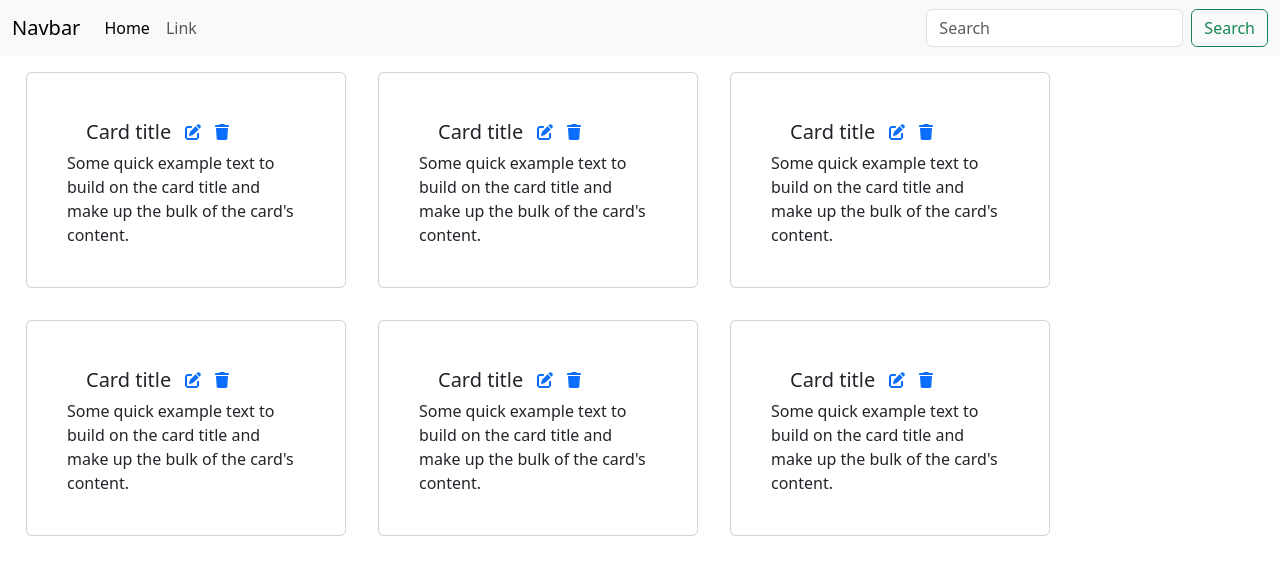
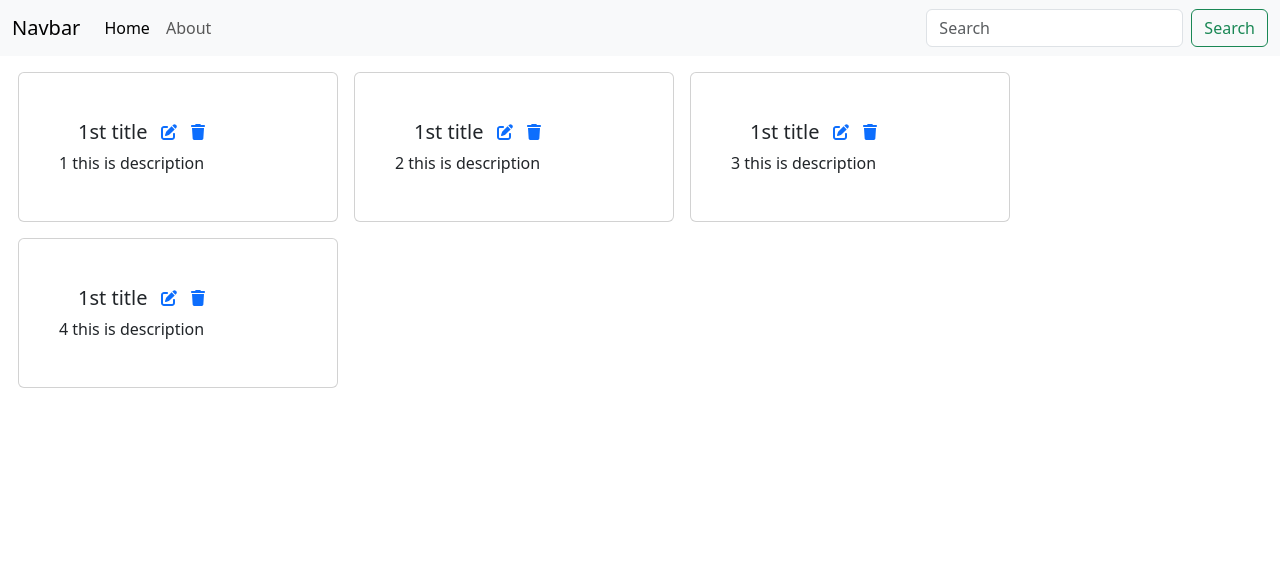
Before and after one commit to Rupali-Jaiswal/iNoteBook, a React (Create React App) app: page / in a window 1280 px wide. Shown: the top 574 px of the page. Built offline with nearby package versions, Linux system fonts and the light colour scheme.

Commit message:
Frontend Setup

```diff
--- a/src/App.css
+++ b/src/App.css
@@ -1,3 +1,6 @@
+#card{
+  height: 150px;
+}
 @media  screen and (min-width:1100px ){
   #note{
     display: flex;
--- a/src/App.js
+++ b/src/App.js
@@ -1,25 +1,24 @@
 import './App.css';
+import About from './components/About';
 import Navbar from './components/Navbar';
-import Note from './components/Note';
+import Notes from './components/Notes';
+import NoteState from './context/notes/NoteState';
 import {
-  BrowserRouter,
-  Link,
+  BrowserRouter as Router,
   Route,
   Routes,
 } from "react-router-dom";
 function App() {
   return (
-    <div>
-      <Navbar/>
-      <div id="note">
-      <Note/>
-      <Note/>
-      <Note/>
-      <Note/>
-      <Note/>
-      <Note/>
-      </div>
-    </div>
+    <NoteState>
+      <Router>
+        <Navbar/>
+        <Routes>
+          <Route exact path='/' element={<Notes />} />
+          <Route exact path='/About' element={<About />} />
+        </Routes>
+      </Router>
+    </NoteState>
   );
 }
 
--- /dev/null
+++ b/src/components/About.js
@@ -0,0 +1,10 @@
+import React, { useEffect } from 'react'
+import { useContext } from 'react'
+import NoteContext from '../context/notes/NoteContext'
+
+export default function About () {
+    const a=useContext(NoteContext)
+  return (
+    <div>About</div>
+  )
+}
--- a/src/components/Navbar.js
+++ b/src/components/Navbar.js
@@ -1,26 +1,33 @@
-import React from 'react'
+import React ,{useEffect}from 'react'
+import {
+ Link, useLocation
+} from "react-router-dom";
 
 export default function Navbar() {
+  let location=useLocation()
+  useEffect(()=>{
+    console.log(location.pathname)
+  },[location])
   return (
     <div>
-      <nav class="navbar navbar-expand-lg bg-body-tertiary">
-        <div class="container-fluid">
-          <a class="navbar-brand" href='/'>Navbar</a>
-          <button class="navbar-toggler" type="button" data-bs-toggle="collapse" data-bs-target="#navbarSupportedContent" aria-controls="navbarSupportedContent" aria-expanded="false" aria-label="Toggle navigation">
-            <span class="navbar-toggler-icon"></span>
+      <nav className="navbar navbar-expand-lg bg-body-tertiary">
+        <div className="container-fluid">
+          <Link className="navbar-brand" to='/'>Navbar</Link>
+          <button className="navbar-toggler" type="button" data-bs-toggle="collapse" data-bs-target="#navbarSupportedContent" aria-controls="navbarSupportedContent" aria-expanded="false" aria-label="Toggle navigation">
+            <span className="navbar-toggler-icon"></span>
           </button>
-          <div class="collapse navbar-collapse" id="navbarSupportedContent">
-            <ul class="navbar-nav me-auto mb-2 mb-lg-0">
-              <li class="nav-item">
-                <a class="nav-link active" aria-current="page" href='/'>Home</a>
+          <div className="collapse navbar-collapse" id="navbarSupportedContent">
+            <ul className="navbar-nav me-auto mb-2 mb-lg-0">
+              <li className="nav-item">
+                <Link className={`nav-link ${location.pathname==='/'?"active":""}`} aria-current="page" to='/'>Home</Link>
               </li>
-              <li class="nav-item">
-                <a class="nav-link" href='/'>Link</a>
+              <li className="nav-item">
+                <Link className={`nav-link ${location.pathname==='/About'?"active":""}`} to='/About'>About</Link>
               </li>
             </ul>
-            <form class="d-flex" role="search">
-              <input class="form-control me-2" type="search" placeholder="Search" aria-label="Search" />
-              <button class="btn btn-outline-success" type="submit">Search</button>
+            <form className="d-flex" role="search">
+              <input className="form-control me-2" type="search" placeholder="Search" aria-label="Search" />
+              <button className="btn btn-outline-success" type="submit">Search</button>
             </form>
           </div>
         </div>
--- a/src/components/Note.js
+++ b/src/components/Note.js
@@ -3,17 +3,18 @@ import { FontAwesomeIcon } from '@fortawesome/react-fontawesome'
 import { faPenToSquare } from '@fortawesome/free-solid-svg-icons'
 import { faTrash } from '@fortawesome/free-solid-svg-icons'
 
-export default function Note() {
+export default function Note(props) {
+  const {title,description}=props;
   return (
     <div>
-      <div id="card"className="card m-3 p-xl-4">
+      <div id="card" className="card mt-3 mx-2 p-xl-4">
         <div className="card-body ">
           <div className="container d-flex flex-row">
-          <h5 className="card-title" style={{margin:"5px", padding:"2px"}}>Card title</h5>
+          <h5 className="card-title" style={{margin:"5px", padding:"2px"}}>{title}</h5>
           <a href='/' style={{margin:"5px", padding:"2px"}}><FontAwesomeIcon icon={faPenToSquare} /></a>
           <a href='/'style={{margin:"5px", padding:"2px"}}><FontAwesomeIcon icon={faTrash} /></a>
           </div>
-          <p className="card-text">Some quick example text to build on the card title and make up the bulk of the card's content.</p>
+          <p className="card-text">{description}</p>
         </div>
       </div>
     </div>
--- /dev/null
+++ b/src/components/Notes.js
@@ -0,0 +1,14 @@
+import React, { useContext } from 'react'
+import Note from './Note'
+import NoteContext from '../context/notes/NoteContext'
+
+export default function Notes() {
+  const{notes,addNote,deleteNote}=useContext(NoteContext)
+  return (
+    <div id="note">
+      {notes.map((x)=>{
+      return <Note title={x.title} description={x.description}/>
+    })}
+    </div>
+  )
+}
--- /dev/null
+++ b/src/context/notes/NoteContext.js
@@ -0,0 +1,5 @@
+import {  createContext } from "react";
+
+const NoteContext=createContext()
+
+export default NoteContext;
--- /dev/null
+++ b/src/context/notes/NoteState.js
@@ -0,0 +1,43 @@
+import NoteContext from "./NoteContext";
+import React from "react";
+import { useState } from "react";
+const NoteState=(props)=>{
+    const notei=[{
+        title:"1st title",
+        description:"1 this is description"
+    },
+    {
+        title:"1st title",
+        description:"2 this is description"
+    },
+    {
+        title:"1st title",
+        description:"3 this is description"
+    },
+    {
+        title:"1st title",
+        description:"4 this is description"
+    }]
+    const [notes, setnotes]=useState(notei)
+
+    const addNote=()=>{
+
+    }
+
+    const deleteNote=()=>{
+
+    }
+
+    const editNote=()=>{
+
+    }
+
+    return(
+       <NoteContext.Provider value={{notes:notes,addNote:addNote,deleteNote:deleteNote,editNote:editNote}}>
+        {props.children}
+       </NoteContext.Provider>
+    )
+}
+
+
+export default NoteState
```
